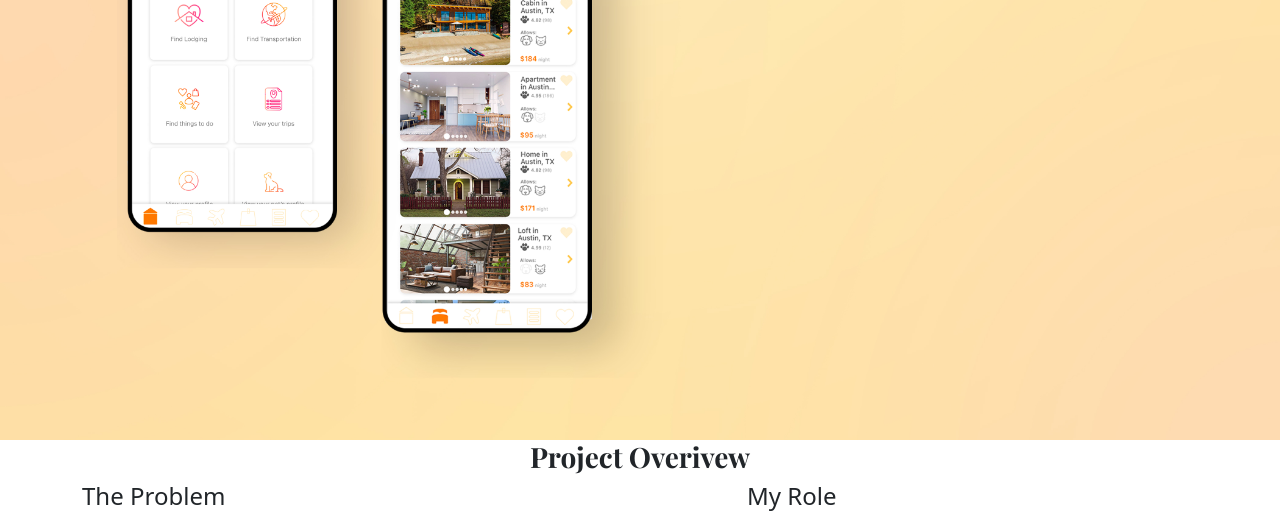
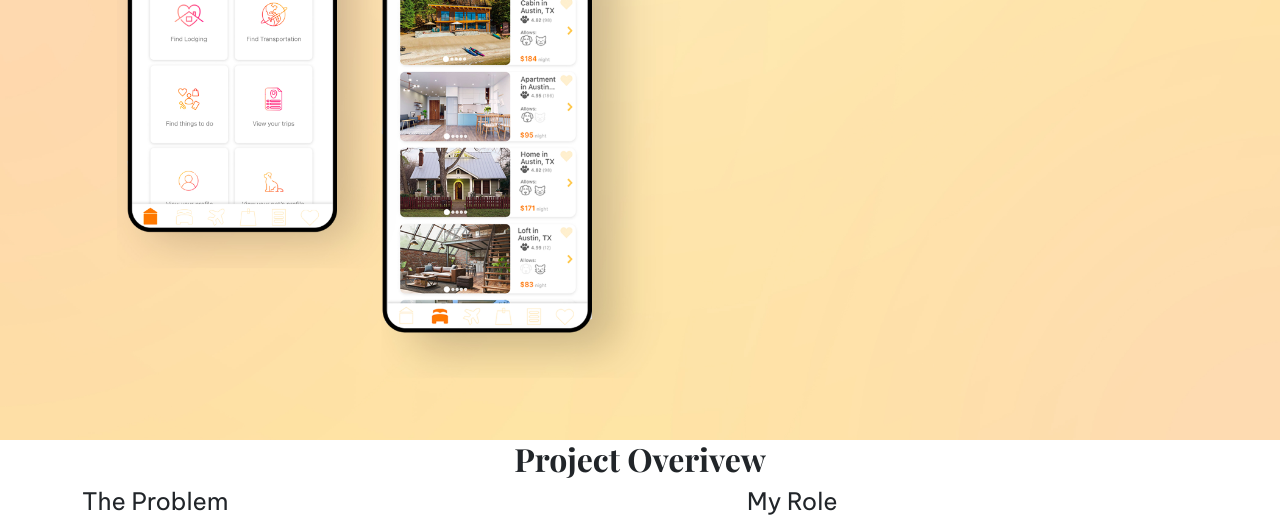
Before and after one commit to aljohns0n/aljohns0n.github.io, a plain HTML site: page tango.html in a window 1280 px wide. Shown: the part 377-898 px from the top of the page. Drawn offline with nearby package versions, Linux system fonts and the light colour scheme.

Commit message:
adding fonts to proj overivew

```diff
--- a/css/tango.css
+++ b/css/tango.css
@@ -76,8 +76,13 @@
 h3{
     font-family:"Playfair Display";
     font-weight:600;
+    font-size:2em;
 }
 
+/*formatting the sub-section headers*/
+h4{
+    font-family:"Be Vietnam Pro";
+}
 p{
     font-family:"Be Vietnam Pro";
     color:#939393;
```
